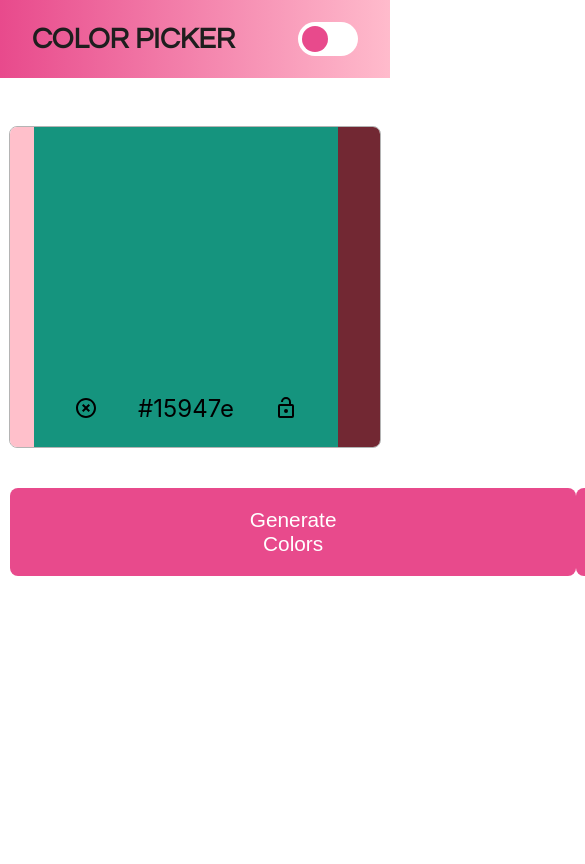
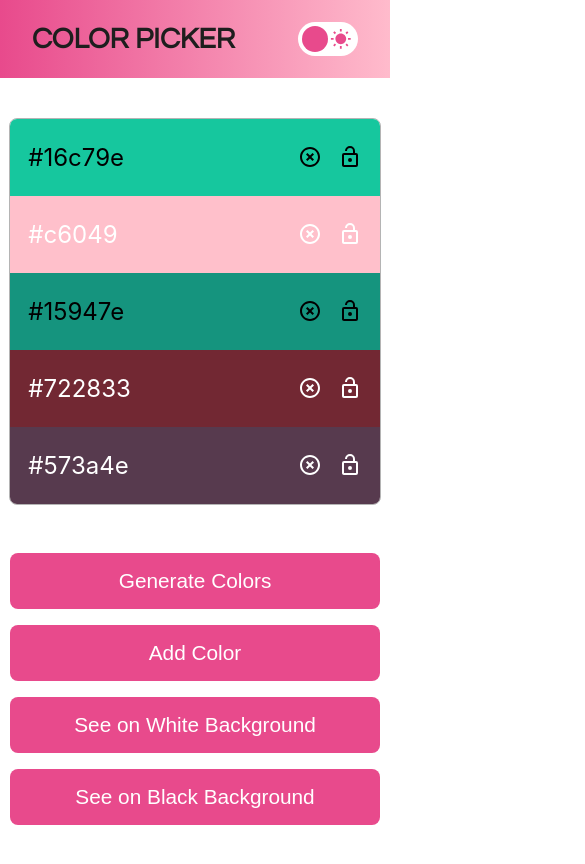
Before and after one commit to aedawes/colors, a React (Create React App) app in the folder colors/: page / in a window 390 px wide. Shown: the top 864 px of the page, 585 px wide, since content can reach past the window. Built offline with nearby package versions, Linux system fonts and the light colour scheme.

Commit message:
Added responsiveness

```diff
--- a/colors/package.json
+++ b/colors/package.json
@@ -3,6 +3,7 @@
   "version": "0.1.0",
   "private": true,
   "dependencies": {
+    "@babel/plugin-proposal-private-property-in-object": "^7.21.11",
     "@mdi/js": "^7.4.47",
     "@mdi/react": "^1.6.1",
     "@testing-library/jest-dom": "^5.17.0",
--- a/colors/src/App.css
+++ b/colors/src/App.css
@@ -19,7 +19,6 @@
   flex-direction: column;
   align-items: center;
   font-size: calc(10px + 2vmin);
-  padding-top: 3rem;
   color: white;
 }
 
@@ -40,7 +39,9 @@
   color: #ffffff;
   border: none;
   border-radius: 8px;
-  padding: 0.5rem 4rem;
+  width: 50%;
+  padding: 1rem 0.5rem;
+  margin: 0.5rem 0;
   cursor: pointer;
   transition: 0.4s;
   font-size: 1.3rem;
@@ -58,15 +59,27 @@
   border: 1px solid #ffffff;
 }
 
+.buttonsColumnLayout {
+  display: flex;
+  flex-direction: column;
+  gap: 1rem;
+  width: 95%;
+}
+
+.buttonFullSize {
+  width: 100%;
+}
+
 .btnContainer {
-  margin-top: 2.5rem;
   display: flex;
   justify-content: space-between;
   width: 95%;
+  gap: 1%;
   z-index: 2;
 }
 
 .colorSwatchesContainer {
+  margin: 2.5rem 0;
   display: flex;
   flex-direction: row;
   justify-content: center;
@@ -79,8 +92,13 @@
   z-index: 2;
 }
 
+.columnLayout {
+  flex-direction: column;
+  height: auto;
+}
+
 .generateColorsBtn {
-  padding: 1rem 15rem;
+  width: 100%;
 }
 
 .light {
--- a/colors/src/App.js
+++ b/colors/src/App.js
@@ -1,4 +1,4 @@
-import React, { useEffect, useState } from 'react';
+import React, { useEffect, useState, useRef } from 'react';
 import './App.css';
 import Navbar from './components/Navbar';
 import ColorSwatch from './components/ColorSwatch';
@@ -8,6 +8,8 @@ function App() {
   const [colors, setColors] = useState([]);
   const [whiteBackground, setWhiteBackground] = useState(false);
   const [blackBackground, setBlackBackground] = useState(false);
+  const [isSmall, setIsSmall] = useState(false);
+  const colorSwatchContainerWidthRef = useRef(null);
 
   const darkModeClass = isDarkMode ? 'App-header dark' : 'App-header light';
 
@@ -15,6 +17,14 @@ function App() {
     initializeColours();
     // eslint-disable-next-line react-hooks/exhaustive-deps
   }, []);
+
+  useEffect(() => {
+    handleResize();
+    window.addEventListener('resize', handleResize);
+    return () => {
+      window.removeEventListener('resize', handleResize);
+    };
+  }, [colors]);
 
   const initializeColours = () => {
     let colorArray = [];
@@ -25,6 +35,45 @@ function App() {
 
     setColors(colorArray);
   }
+
+  const handleResize = () => {
+    //for smaller screen size
+    if (colorSwatchContainerWidthRef.current) {
+
+      const colorWidth = colorSwatchContainerWidthRef.current.offsetWidth;
+      const colorSwatchContainer = colorSwatchContainerWidthRef.current;
+      const buttonsContainer = document.getElementsByClassName('btnContainer')[0];
+      const buttonsWidth = document.getElementsByClassName('button');
+      const infoContainer = document.getElementsByClassName('infoContainer');
+
+      if (colorWidth <= 650) {
+        setIsSmall(true);
+        colorSwatchContainer.classList.add('columnLayout');
+        buttonsContainer.classList.add('buttonsColumnLayout');
+
+        for (let i = 0; i < buttonsWidth.length; i++) {
+          buttonsWidth[i].classList.add('buttonFullSize');
+        }
+
+        for (let i = 0; i < infoContainer.length; i++) {
+          infoContainer[i].classList.add('infoContainerMobile');
+        }
+
+      } else {
+        setIsSmall(false);
+        colorSwatchContainer.classList.remove('columnLayout');
+        buttonsContainer.classList.remove('buttonsColumnLayout');
+
+        for (let i = 0; i < buttonsWidth.length; i++) {
+          buttonsWidth[i].classList.remove('buttonFullSize');
+        }
+
+        for (let i = 0; i < infoContainer.length; i++) {
+          infoContainer[i].classList.remove('infoContainerMobile');
+        }
+      }
+    }
+  };
 
   const handleAddColor = () => {
     if (colors.length < 8) {
@@ -45,7 +94,14 @@ function App() {
   }
 
   const generateRandomColor = () => {
-    return '#' + Math.floor(Math.random() * 16777215).toString(16);
+    let newColor = '#' + Math.floor(Math.random() * 16777215).toString(16);
+
+    //ensure no duplicate colors
+    while (colors.length > 0 && colors.includes(newColor)) {
+      newColor = '#' + Math.floor(Math.random() * 16777215).toString(16);
+    }
+
+    return newColor;
   }
 
   const calculateButtonClass = (buttonType) => {
@@ -58,8 +114,6 @@ function App() {
     if (buttonType === 'generateColorsBtn') {
       buttonClass += ' generateColorsBtn';
     }
-
-    console.log(buttonClass);
     return buttonClass;
   }
 
@@ -71,10 +125,10 @@ function App() {
       }
       <Navbar isDarkMode={isDarkMode} onToggleDarkMode={() => setIsDarkMode(!isDarkMode)} />
       <div className={darkModeClass}>
-        <div className='colorSwatchesContainer'>
+        <div ref={colorSwatchContainerWidthRef} className='colorSwatchesContainer'>
           {colors.map((color, index) =>
-            <ColorSwatch key={index} color={color}
-            />)}
+            <ColorSwatch key={index} color={color} isSmall={isSmall} />
+          )}
         </div>
         <div className="btnContainer">
           <button className={calculateButtonClass('generateColorsBtn')} onClick={handleRegenerationOfColors}>Generate Colors</button>
--- a/colors/src/components/ColorSwatch.js
+++ b/colors/src/components/ColorSwatch.js
@@ -1,11 +1,32 @@
-import React, { useState } from 'react';
+import React, { useState, useEffect, useRef } from 'react';
 import '../styles/ColorSwatch.css';
 import Icon from '@mdi/react';
 import { mdiCloseCircleOutline, mdiLock, mdiLockOpenOutline } from '@mdi/js';
 import { calculateContrastRatio } from '../ColorContrast';
 
-export default function ColorSwatch({ color }) {
+export default function ColorSwatch({ color, isSmall }) {
     const [locked, setLocked] = useState(false);
+    const colorSwatchWidthRef = useRef(null);
+
+    useEffect(() => {
+        handleResize();
+        window.addEventListener('resize', handleResize);
+        return () => {
+            window.removeEventListener('resize', handleResize);
+        };
+    }, [color]);
+
+    const handleResize = () => {
+        //for larger screen size but too squished of colours
+        if (colorSwatchWidthRef.current) {
+            const colorSwatchWidth = colorSwatchWidthRef.current.offsetWidth;
+            if (colorSwatchWidth <= 200) {
+                colorSwatchWidthRef.current.classList.add('columnLayout');
+            } else {
+                colorSwatchWidthRef.current.classList.remove('columnLayout');
+            }
+        }
+    };
 
     const handleCopy = () => {
         navigator.clipboard.writeText(color)
@@ -21,7 +42,20 @@ export default function ColorSwatch({ color }) {
 
     return (
         <div className='colorContainer' style={{ backgroundColor: color, color: textColor }}>
-            <div className='infoContainer'>
+            {isSmall ? (
+                <div ref={colorSwatchWidthRef} className='infoContainer'>
+                    <p className='colorHex' onClick={handleCopy} >{color}</p>
+                    <div className='iconContainer'>
+                        <Icon className='icon' path={mdiCloseCircleOutline} size={1} />
+                        {locked ?
+                            <Icon className='icon' onClick={() => setLocked(!locked)} path={mdiLock} size={1} />
+                            :
+                            <Icon className='icon' onClick={() => setLocked(!locked)} path={mdiLockOpenOutline} size={1} />
+                        }
+                    </div>
+                </div>
+            ) : (
+                <div ref={colorSwatchWidthRef} className='infoContainer'>
                     <Icon className='icon' path={mdiCloseCircleOutline} size={1} />
                     <p className='colorHex' onClick={handleCopy} >{color}</p>
                     {locked ?
@@ -30,6 +64,7 @@ export default function ColorSwatch({ color }) {
                         <Icon className='icon' onClick={() => setLocked(!locked)} path={mdiLockOpenOutline} size={1} />
                     }
                 </div>
+            )}
         </div>
     );
 }
--- a/colors/src/styles/ColorSwatch.css
+++ b/colors/src/styles/ColorSwatch.css
@@ -12,15 +12,39 @@
     cursor: pointer;
 }
 
+.columnLayout .colorHex {
+  order: 1;
+}
+
+.iconContainer {
+    display: flex;
+    gap: 1rem;
+}
+
 .infoContainer {
     display: flex;
     flex-direction: row;
-    justify-content: center;
+    justify-content: space-evenly;
     align-items: center;
+    width: 100%;
+}
+
+.infoContainerMobile {
+    justify-content: space-between;
+    align-items: center;
+    width: 100%;
+    margin: 0 5%;
+}
+
+.infoContainerMobile .colorHex {
+  order: 0;
+}
+
+.columnLayout {
+  flex-direction: column;
 }
 
 .icon {
     cursor: pointer;
-    margin-left: 2.5rem;
-    margin-right: 2.5rem;
+    margin: 1rem 0;
 }
```
Also changed, not shown: colors/public/index.html (+0 -23 lines), 1 other file (tests, documents, lock files or other folders). Lines whose indentation alone changed are shown as unchanged.
